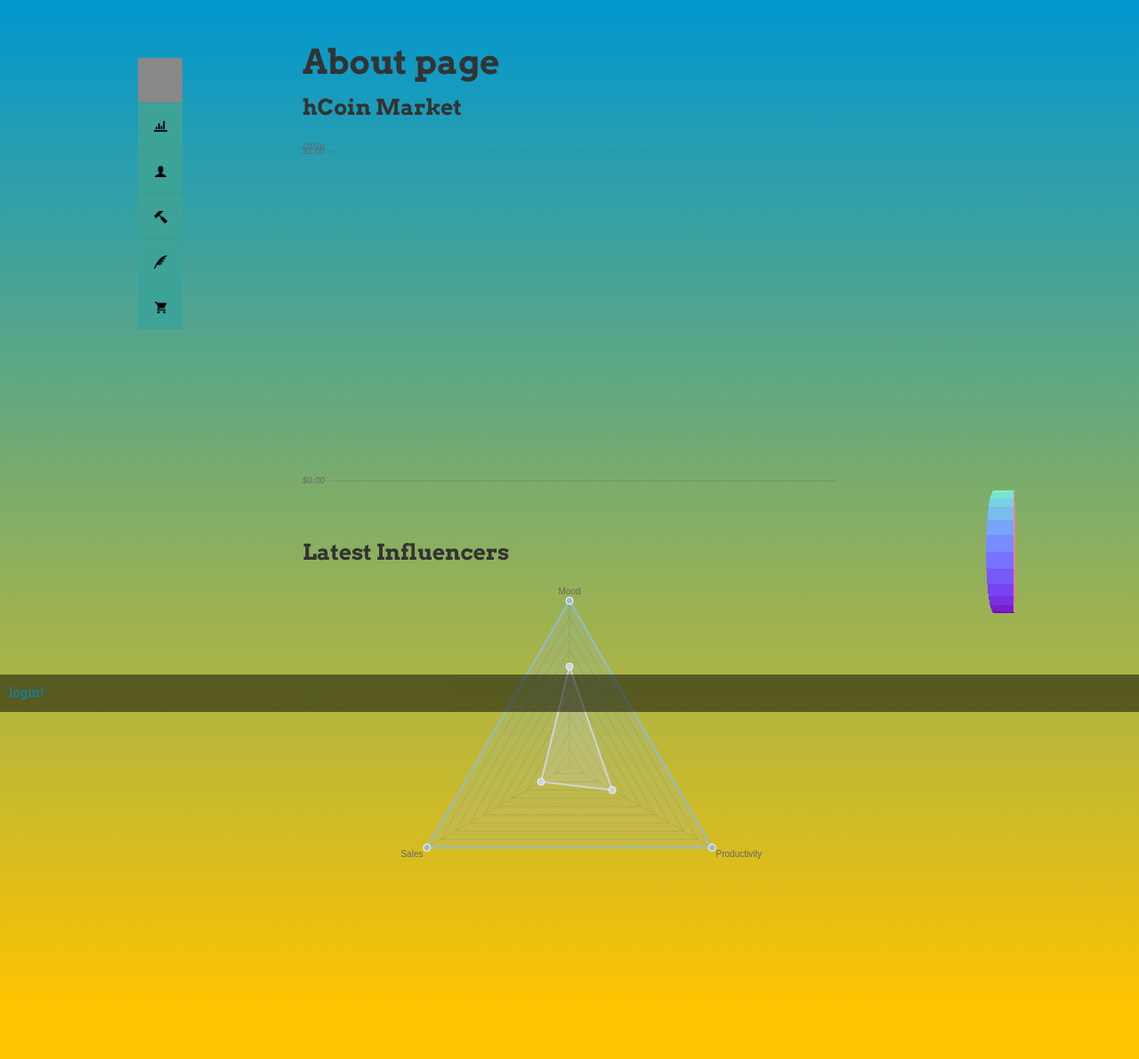
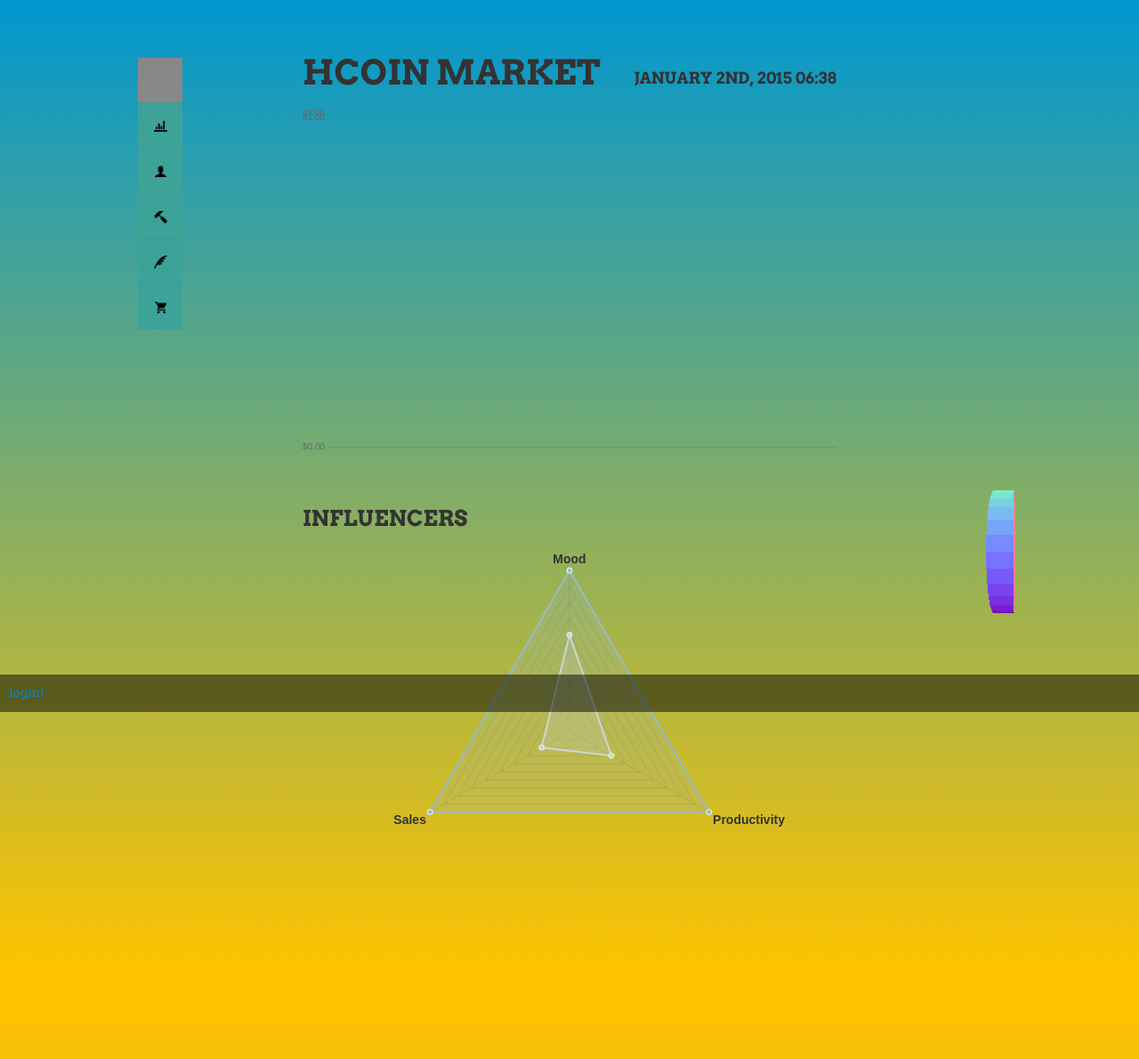
Before and after one commit to jfberma/marchorowitz, a Django app: template djangoroot/project/templates/project/about.html in a window 1280 px wide. Shown: the whole page at 89% size. After the commit the page ends 1013 px from the top, so only its background shows below. Run offline with Django 3.2, Linux system fonts and the light colour scheme; the template is opened without the code that fills it: most values are stand-ins (such as "Sample title", 1, 10 or a date in 2020); some libraries are stand-ins or nearby versions.

Commit message:
fixes for marc

```diff
--- a/djangoroot/project/assets/project/css/project.css
+++ b/djangoroot/project/assets/project/css/project.css
@@ -9,6 +9,7 @@ body {
     background-image: -ms-linear-gradient(top, #0097d0 0%, #ffc300 95%, #ffc300 100%);
     filter: progid:DXImageTransform.Microsoft.gradient(startColorstr='#0097d0 ', endColorstr='#ffc300');
     background-repeat: no-repeat;
+    text-transform: lowercase;
 }
 
 .clear {
@@ -27,7 +28,7 @@ body {
 }
 
 .item img {
-    margin: 0px;
+    margin: 25px 0 10px 0;
 }
 
 .item p.title {
@@ -221,13 +222,28 @@ a.cart:hover {
     background-image: url('../img/icons/white/cart.png')!important;
 }
 
-h1 {}
+h1 {
+    margin-top: 22px;
+    text-transform: uppercase;
+}
+
 h1 span {
     font-size:18px;
 }
 
+h1 span.date {
+    margin: 17px 0 0 0;
+    line-height: 100%;
+    display:block;
+    float: right;
+}
+
 h1 span a {
     color:c90000;
+}
+
+h3 {
+    text-transform: uppercase;
 }
 
 label {
@@ -308,6 +324,7 @@ a.button:hover {
 table.cart {
     width:100%;
     border:none;
+    margin-top:30px;
 }
 
 table.cart th {
@@ -321,6 +338,10 @@ table.cart td {
     border: none;
     border-bottom:2px solid rgba(255, 255, 255, 0.2);
     padding: 4px 0;
+}
+
+table.cart td.thumb > img {
+    width:100px;
 }
 
 input.empty {
--- a/djangoroot/project/assets/project/js/mineSnake.js
+++ b/djangoroot/project/assets/project/js/mineSnake.js
@@ -29,10 +29,10 @@
         var user_text = "";
         var coins_per_bite = 1;
 
-        $(document).on("keydown", function(e) {
-            if (e.which == 83) init();
-            return true;
-        });
+//        $(document).on("keydown", function(e) {
+//            if (e.which == 83) init();
+//            return true;
+//        });
 
         function init() {
             $("#mining_info_container").remove();
--- a/djangoroot/project/templates/contact_form/contact_form.txt
+++ b/djangoroot/project/templates/contact_form/contact_form.txt
@@ -1,2 +1,3 @@
-<p>From {{name}} ({{email}})</p>
-<p>{{body}}</p>
+From {{name}} ({{email}})
+--------------------------------------------
+{{body}}
--- a/djangoroot/project/templates/project/about.html
+++ b/djangoroot/project/templates/project/about.html
@@ -4,11 +4,10 @@
 <script src="{% static 'project/js/Chart.min.js' %}"></script>
 {% endblock %}
 {% block content %}
-<h1>About page</h1>
+<h1>hCoin Market<span class="date">{% now "F jS, Y H:i" %}</span></h1>
 
-<h3>hCoin Market</h3>
 <canvas id="chart" width="600" height="400"></canvas>
-<h3>Latest Influencers</h3>
+<h3>Influencers</h3>
 <canvas id="chart2" width="600" height="400"></canvas>
 
 <script>
@@ -66,7 +65,8 @@
 
         //Boolean - Whether to fill the dataset with a colour
         datasetFill : true,
-        scaleLabel : "<%= '$' + Number(value).toFixed(2) %>"
+        scaleLabel : "<%= '$' + Number(value).toFixed(2) %>",
+        tooltipTemplate: "{% verbatim %}<%if (label){%>1 hCoin = <%}%>$<%= value.toFixed(2) %>{% endverbatim %}"
 
     };
     var myLineChart = new Chart(ctx).Line(data, options);
@@ -98,7 +98,7 @@
         ]
     };
 
-    var option = {
+    var options2 = {
         //Boolean - Whether to show lines for each scale point
         scaleShowLine : true,
 
@@ -121,13 +121,13 @@
         pointLabelFontFamily : "'Arial'",
 
         //String - Point label font weight
-        pointLabelFontStyle : "normal",
+        pointLabelFontStyle : "bold",
 
         //Number - Point label font size in pixels
-        pointLabelFontSize : 10,
+        pointLabelFontSize : 14,
 
         //String - Point label font colour
-        pointLabelFontColor : "#666",
+        pointLabelFontColor : "#333",
 
         //Boolean - Whether to show a dot for each point
         pointDot : true,
@@ -151,7 +151,7 @@
         datasetFill : true
     }
 
-    var chart2 = new Chart(ctx2 ).Radar(data, options);
+    var chart2 = new Chart(ctx2 ).Radar(data, options2);
 </script>
 
 
--- a/djangoroot/project/templates/project/piece_list.html
+++ b/djangoroot/project/templates/project/piece_list.html
@@ -2,6 +2,7 @@
 {% block content %}
 {% for piece in pieces %}
     <div class="item">
+        <img src="{{MEDIA_URL}}{{piece.hero_image}}">
         {% if piece.sold %}
         <a class="sold">SOLD!</a>
         {% else %}
@@ -13,8 +14,6 @@
         </form>
         {% endif %}
         <p class="title">{{piece.name}} - <span>h{{piece.unit_price}}</span> - </p>
-
-        <img src="{{MEDIA_URL}}{{piece.hero_image}}">
     </div>
 {% endfor %}
 {% endblock %}
```
Also changed, not shown: djangoroot/project/templates/project/account.html (+4 -4 lines), djangoroot/project/templates/shop/cart.html (+13 -11 lines), 1 other file.
